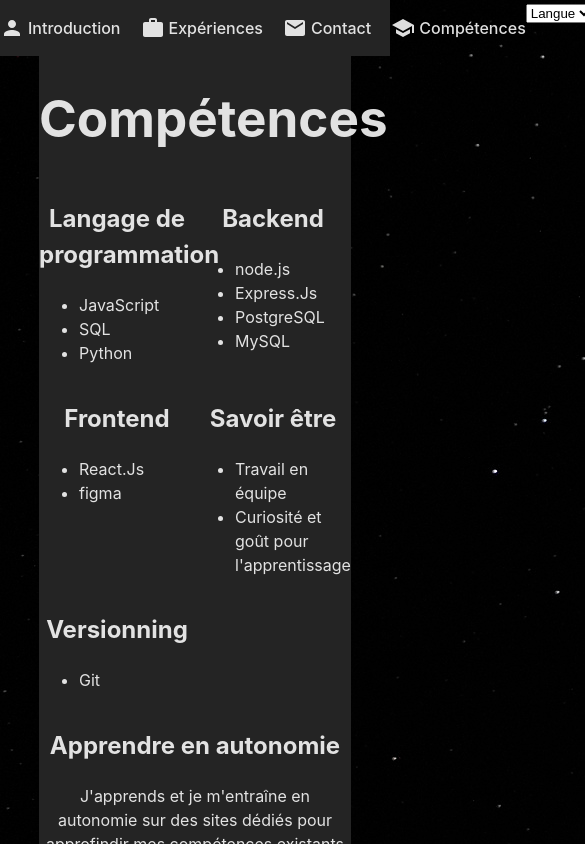
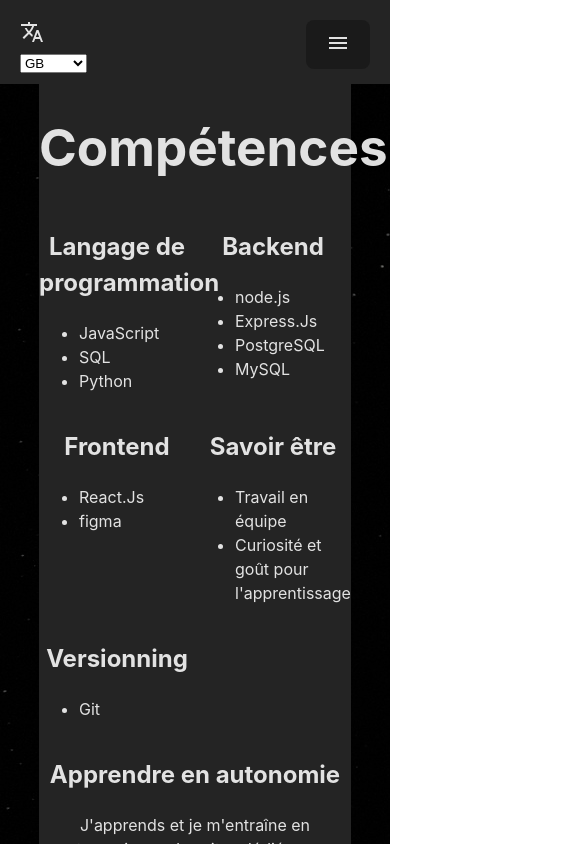
Before and after one commit to simon-attila-fr/portfolio, a React (Vite) app: page /portfolio/skills in a window 390 px wide. Shown: the top 844 px of the page, 585 px wide, since content can reach past the window. Built offline with nearby package versions, Linux system fonts and the light colour scheme.

Commit message:
Navigation menu is now responsive on mobile phones

```diff
--- a/src/Components/Icon/Icon.jsx
+++ b/src/Components/Icon/Icon.jsx
@@ -16,6 +16,9 @@ const iconList = {
   ),
   arrowDropDown: (
     <path d="M12 2C6.48 2 2 6.48 2 12s4.48 10 10 10 10-4.48 10-10S17.52 2 12 2m0 12-4-4h8z"></path>
+  ),
+  burgermenu: (
+    <path d="M3 18h18v-2H3zm0-5h18v-2H3zm0-7v2h18V6z"></path>
   ),
   close: (
     <path d="M19 6.41 17.59 5 12 10.59 6.41 5 5 6.41 10.59 12 5 17.59 6.41 19 12 13.41 17.59 19 19 17.59 13.41 12z"></path>
@@ -126,6 +129,9 @@ const iconList = {
   school: (
     <path d="M5 13.18v4L12 21l7-3.82v-4L12 17zM12 3 1 9l11 6 9-4.91V17h2V9z"></path>
   ),
+  translate: (
+    <path d="m12.87 15.07-2.54-2.51.03-.03c1.74-1.94 2.98-4.17 3.71-6.53H17V4h-7V2H8v2H1v1.99h11.17C11.5 7.92 10.44 9.75 9 11.35 8.07 10.32 7.3 9.19 6.69 8h-2c.73 1.63 1.73 3.17 2.98 4.56l-5.09 5.02L4 19l5-5 3.11 3.11zM18.5 10h-2L12 22h2l1.12-3h4.75L21 22h2zm-2.62 7 1.62-4.33L19.12 17z"></path>
+  ),
   work: (
     <path d="M20 6h-4V4c0-1.11-.89-2-2-2h-4c-1.11 0-2 .89-2 2v2H4c-1.11 0-1.99.89-1.99 2L2 19c0 1.11.89 2 2 2h16c1.11 0 2-.89 2-2V8c0-1.11-.89-2-2-2m-6 0h-4V4h4z"></path>
   ),
--- a/src/Components/Navbar/LanguageSelector.jsx
+++ b/src/Components/Navbar/LanguageSelector.jsx
@@ -2,6 +2,7 @@ import { useContext } from "react";
 import UserLanguageContext from "../../Contexts/LanguageContext";
 import pageOptions from "../../data/options/options.json";
 import text from "../../data/text/textContent.json";
+import Icon from "../Icon/Icon";
 
 export default function LanguageSelector() {
   const componentName = "LanguageSelector";
@@ -13,8 +14,9 @@ export default function LanguageSelector() {
   }
 
   return (
-    <div>
-      <select defaultValue={defaultLanguage} name="language-selector" onChange={handleLanguageSelection}>
+    <div className="portfolio_language_selector_container">
+      <Icon key="language-selector_icon" iconName="translate" fill="var(--dark-color-100)"/>
+      <select key="language-selector defaultValue={defaultLanguage}" name="language-selector" onChange={handleLanguageSelection}>
         {pageOptions.options.langOptions
         .toSpliced(0, 0, defaultLanguage)
         .map((o, index) => {
--- a/src/Components/Navbar/Navbar.jsx
+++ b/src/Components/Navbar/Navbar.jsx
@@ -1,48 +1,51 @@
-import { useContext } from "react";
+import { useState, useContext } from "react";
 import UserLanguageContext from "../../Contexts/LanguageContext";
-import { Link } from "react-router-dom";
+import { NavLink } from "react-router-dom";
 import LanguageSelector from "./LanguageSelector";
 import texts from "../../data/text/textContent.json";
+import Icon from "../Icon/Icon";
 import "./navbar.css";
-import Icon from "../Icon/Icon";
 
 export default function Navbar() {
   const componentKey = "navbar";
   const { userLanguage } = useContext(UserLanguageContext);
   const thisElementContent = texts.textContent[componentKey][userLanguage];
 
+  const [open, setOpen] = useState(false);
+  function handleBurgerMenuClick() {
+    setOpen(!open)
+  }
+
   return (
     <div className="navbar_container">
       <div></div>
-      <nav className="navbar_menu_container">
+      <nav className={`navbar_menu_container ${open ? "show_burgermenu" : ""}`}>
         <ul>
           <li>
-            <Icon iconName="person" fill="var(--dark-color-100)"/>
-            <Link to="/">
-              {thisElementContent.introduction}
-            </Link>
+            <Icon iconName="person" fill="var(--dark-color-100)" />
+            <NavLink to="/" onClick={handleBurgerMenuClick}>{thisElementContent.introduction}</NavLink>
           </li>
           <li>
-            <Icon iconName="work" fill="var(--dark-color-100)"/>
-            <Link to="/experiences">
-              {thisElementContent.experiences}
-            </Link>
+            <Icon iconName="work" fill="var(--dark-color-100)" />
+            <NavLink to="/experiences" onClick={handleBurgerMenuClick}>{thisElementContent.experiences}</NavLink>
           </li>
           <li>
-            <Icon iconName="email" fill="var(--dark-color-100)"/>
-            <Link to="/contact">
-              {thisElementContent.contact}
-            </Link>
+            <Icon iconName="email" fill="var(--dark-color-100)" />
+            <NavLink to="/contact" onClick={handleBurgerMenuClick}>{thisElementContent.contact}</NavLink>
           </li>
           <li>
-            <Icon iconName="school" fill="var(--dark-color-100)"/>
-            <Link to="/skills">
-              {thisElementContent.skills}
-            </Link>
+            <Icon iconName="school" fill="var(--dark-color-100)" />
+            <NavLink to="/skills" onClick={handleBurgerMenuClick}>{thisElementContent.skills}</NavLink>
           </li>
         </ul>
       </nav>
       <LanguageSelector />
+      <button
+        className={`portfolio_burgermenu_button`}
+        onClick={handleBurgerMenuClick}
+      >
+        <Icon iconName={open ? "close" : "burgermenu"} fill="var(--dark-color-100)"/>
+      </button>
     </div>
   );
 }
--- a/src/Components/Navbar/navbar.css
+++ b/src/Components/Navbar/navbar.css
@@ -2,6 +2,14 @@
     display: flex;
     max-height: max-content;
     background-color: #242424;
+}
+
+.portfolio_burgermenu_button {
+    display: none;
+}
+
+.portfolio_burgermenu_close {
+    display: none;
 }
 
 .navbar_container div {
@@ -29,3 +37,59 @@
     display: flex;
     gap: var(--spacing-300)
 }
+
+/* Mobile */
+
+@media only screen and (max-width: 600px) {
+    .navbar_container {
+        height: 10vh;
+        max-height: none;
+    }
+
+    /* .navbar_container div, */
+    .navbar_container nav {
+        display: none;
+    }
+
+    .navbar_container .show_burgermenu {
+        min-width: 100vw;
+        min-height: 100vh;
+        display: flex;
+        flex-direction: column;
+        align-items: center;
+        background-color: #242424;
+        position: absolute;
+        top: 10vh;
+    }
+
+    .navbar_container nav {
+        flex: none;
+    }
+
+    .navbar_menu_container ul{
+        display: flex;
+        flex-direction: column;
+    }
+
+    .portfolio_burgermenu_button {
+        display: block;
+        position: absolute;
+        top: var(--spacing-600);
+        right: var(--spacing-600);
+        z-index: 11;
+    }
+
+    .portfolio_language_selector_container {
+        position: absolute;
+        top: var(--spacing-600);
+        left: var(--spacing-600);
+    }
+
+    /* .portfolio_burgermenu_close {
+        display: block;
+        position: absolute;
+        top: var(--spacing-600);
+        right: var(--spacing-600);
+        z-index: 11;
+    } */
+}
```
